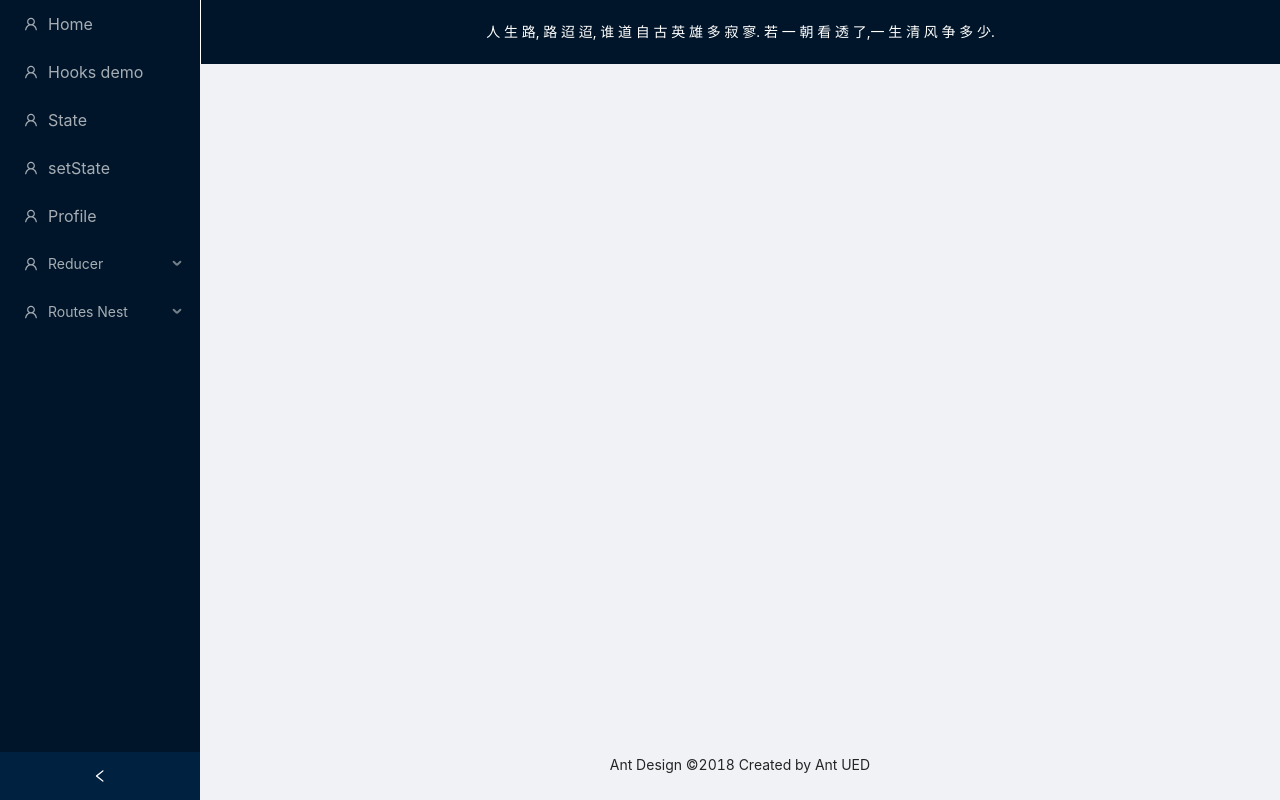
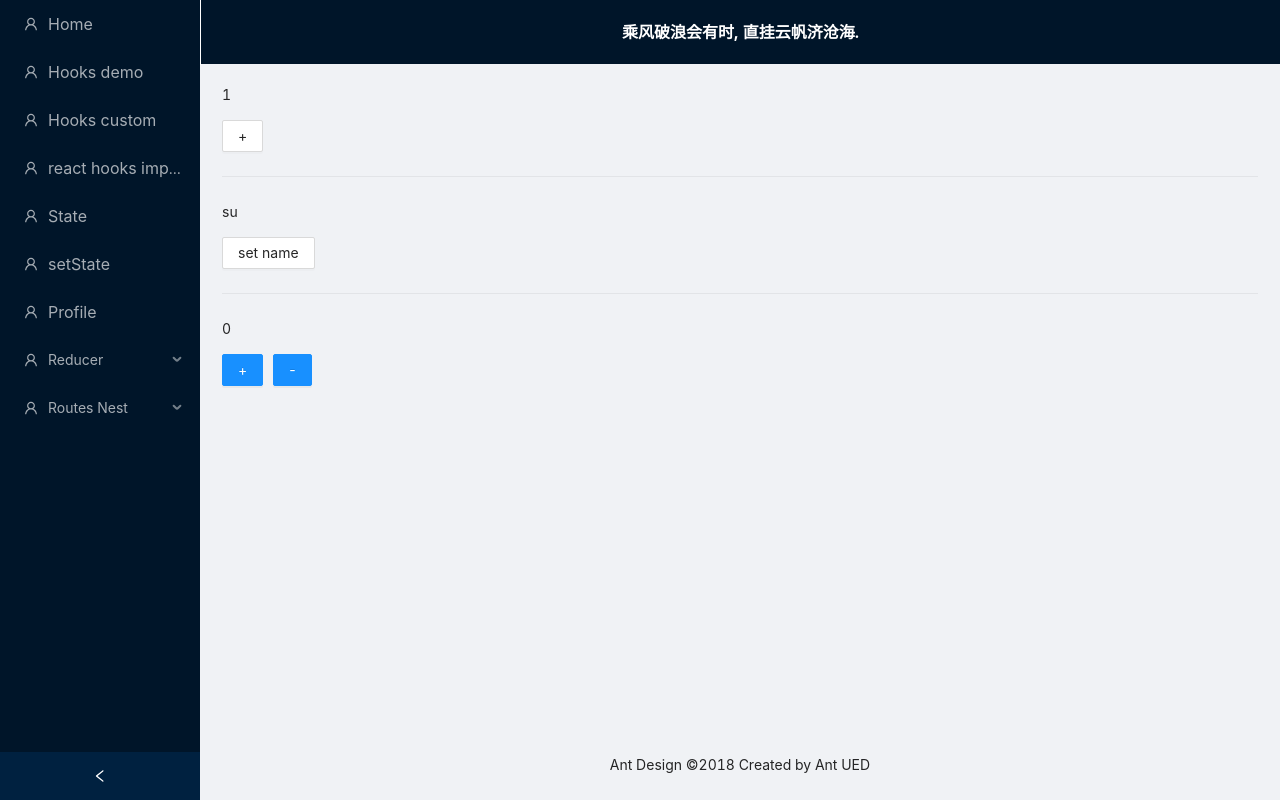
Before and after one commit to leslie1943/react-redux-xiuyan, a React app: page /react-hooks-implement in a window 1280 px wide. Built offline with nearby package versions, Linux system fonts and the light colour scheme.

Commit message:
before formik

```diff
--- a/package.json
+++ b/package.json
@@ -18,6 +18,7 @@
     "@typescript-eslint/eslint-plugin": "^2.10.0",
     "@typescript-eslint/parser": "^2.10.0",
     "antd": "^4.8.2",
+    "axios": "^0.21.0",
     "babel-eslint": "10.1.0",
     "babel-jest": "^24.9.0",
     "babel-loader": "8.1.0",
--- a/src/components/ChildFirst.tsx
+++ b/src/components/ChildFirst.tsx
@@ -1,6 +1,5 @@
 import React, { Component } from 'react'
 import { Button } from 'antd'
-
 interface FirstChildProps {
   title: string
   emitChangeTitle: Function
--- /dev/null
+++ b/src/components/HooksCustomDemo.tsx
@@ -0,0 +1,34 @@
+import React from 'react'
+import { Button, Spin, Divider } from 'antd'
+import { useLoadPost } from '../hooks/post'
+import { useUpdateInput } from '../hooks/input'
+
+export default function HooksCustomDemo(props: any) {
+  console.info(props)
+  // 调用自定义 hook
+  const { post, loading } = useLoadPost()
+  // 多次调用返回不同的对象
+  const usernameInput = useUpdateInput('suzhen')
+  const passworInput = useUpdateInput('1234')
+
+  const submitForm = () => {
+    console.info('usernameInput', usernameInput.value)
+    console.info('passworInput', passworInput.value)
+  }
+  return (
+    <div style={{ margin: 50 }}>
+      <Spin spinning={loading}>
+        <div>{post.title}</div>
+        <div>{post.body}</div>
+      </Spin>
+      <Divider />
+      <div>
+        <form>
+          <input type="text" name="uername" {...usernameInput} />
+          <input type="password" name="password" {...passworInput} />
+          <Button onClick={submitForm}>提交</Button>
+        </form>
+      </div>
+    </div>
+  )
+}
--- /dev/null
+++ b/src/components/HooksFromRuter.tsx
@@ -0,0 +1,30 @@
+import React, { useState } from 'react'
+import {
+  useHistory,
+  useLocation,
+  useRouteMatch,
+  useParams,
+} from 'react-router-dom'
+
+export default function HooksCustomDemo(props: any) {
+  console.info(props)
+  const [routerHooksConfig] = useState({
+    useHistory: useHistory(),
+    useLocation: useLocation(),
+    useRouteMatch: useRouteMatch(),
+    useParams: useParams(),
+  })
+  console.info('useHistory', useHistory())
+  console.info('useLocation', useLocation())
+  console.info('useRouteMatch', useRouteMatch())
+  console.info('useParams', useParams())
+
+  return (
+    <div>
+      <p>useHistory: {JSON.stringify(routerHooksConfig.useHistory)}</p>
+      <p>useLocation: {JSON.stringify(routerHooksConfig.useLocation)}</p>
+      <p>useRouteMatch: {JSON.stringify(routerHooksConfig.useRouteMatch)}</p>
+      <p>useParams: {JSON.stringify(routerHooksConfig.useParams)}</p>
+    </div>
+  )
+}
--- /dev/null
+++ b/src/components/HooksImplement.tsx
@@ -0,0 +1,137 @@
+import { Button, Divider } from 'antd'
+import React from 'react'
+import ReactDOM from 'react-dom'
+
+export default function HooksImplement() {
+  const [count, setCount] = useState(1)
+  const [name, setName] = useState('su')
+
+  const [acculator, dispatch] = useReducer(reducerFn, 0)
+
+  useEffect(() => {
+    console.info('hello useEffect 1')
+  }, [count])
+
+  useEffect(() => {
+    console.info('hello useEffect 2')
+  }, [name])
+
+  return (
+    <div id="hooks-imp" style={{ margin: 20 }}>
+      <p>{count}</p>
+      <Button onClick={() => setCount(count + 1)}>+</Button>
+      <Divider />
+      <p>{name}</p>
+      <Button onClick={() => setName('leslie')}>set name</Button>
+      <Divider />
+      <p>{acculator}</p>
+      <Button type="primary" onClick={() => dispatch({ type: 'increment' })}>
+        +
+      </Button>
+      <Button
+        style={{ marginLeft: 10 }}
+        type="primary"
+        onClick={() => dispatch({ type: 'decrement' })}
+      >
+        -
+      </Button>
+    </div>
+  )
+}
+
+// ----------------------------- 自定义实现 useState -----------------------------
+let state: Array<any> = []
+let setters: Array<any> = []
+let stateIndex = 0
+
+// 创建对应的 setXXX 函数: 闭包的形式
+function createSetter(index: number) {
+  return function (newState: any) {
+    state[index] = newState // index 闭包
+    render()
+  }
+}
+
+// main entry
+function useState(initialState: any) {
+  // 初始值: 重新渲染时保持值
+  state[stateIndex] = state[stateIndex] ? state[stateIndex] : initialState
+
+  // 添加对应的处理函数
+  setters.push(createSetter(stateIndex))
+  let value = state[stateIndex] // 当前状态值
+  let setter = setters[stateIndex] // 处理当前值的方法
+  stateIndex++
+  // 成对返回
+  return [value, setter]
+}
+
+// 重新渲染时归0
+function render() {
+  stateIndex = 0
+  effectIndex = 0
+  ReactDOM.render(<HooksImplement />, document.getElementById('hooks-imp'))
+}
+
+// ----------------------------- 自定义实现 useEffect -----------------------------
+let prevDepsAry: any[] = [] // [[count],[name]]
+let effectIndex = 0 // 每次重新渲染的时候重置为0, 所以下次对比的
+function useEffect(callback: Function, depsAry?: Array<any>) {
+  // 判断callback是不是函数.
+  if (Object.prototype.toString.call(callback) !== '[object Function]')
+    throw new Error('useEffect 的第一个给参数必须是一个函数')
+
+  // 判断 depsAry 有没有传递
+  if (typeof depsAry === 'undefined') {
+    // 直接调用callback
+    callback()
+  } else {
+    // 判断depsAry是不是数组
+    if (Object.prototype.toString.call(depsAry) !== '[object Array]')
+      throw new Error('useEffect 的第二个给参数必须是一个数组')
+
+    // 获取上一次的状态值
+    let prevDeps = prevDepsAry[effectIndex]
+
+    // 将当前的依赖值和上一次的依赖值做对比, 如果有变化,调用callback
+    // prevDeps 的格式 [[1],['su']]  或者 [[2],['su']] 或者 [[1],['leslie']]
+    // depsAry 的格式 [1] 或者 ['su']
+    let haschanged = prevDeps
+      ? depsAry.every((dep, index) => dep === prevDeps[index]) === false
+      : true
+
+    // 判断值是否有变化.
+    if (haschanged) {
+      callback()
+    }
+    // 同步依赖值
+    prevDepsAry[effectIndex] = depsAry // 存储二维数组
+    effectIndex++
+  }
+}
+
+// ----------------------------- 自定义实现 useReducer -----------------------------
+function useReducer(reducer: Function, initState: any) {
+  // 使用 useState 获取 状态和设置状态的方法
+  const [state, setState] = useState(initState)
+  // 定义 dispatch,
+  function dispatch(action: any) {
+    const newState = reducer(state, action)
+    setState(newState)
+  }
+  // 公布出来 state 和 dispatch
+  // 通过执行 dispatch 触发 action, 进而执行 reducer 函数
+  return [state, dispatch]
+}
+
+// reducer 函数
+function reducerFn(state: any, action: any) {
+  switch (action.type) {
+    case 'increment':
+      return state + 1
+    case 'decrement':
+      return state - 1
+    default:
+      return state
+  }
+}
--- a/src/components/HooksUseRef.tsx
+++ b/src/components/HooksUseRef.tsx
@@ -1,7 +1,11 @@
+import { Spin } from 'antd'
 import React, { useRef } from 'react'
+import { useLoadPost } from '../hooks/post'
 
 export default function HooksUseRef() {
   const username = useRef()
+  // 调用自定义 hook
+  const { post, loading } = useLoadPost()
 
   function handler() {
     console.info('username', username)
@@ -10,7 +14,16 @@ export default function HooksUseRef() {
 
   return (
     <div>
-      <input ref={username as any} onChange={handler} />
+      <div>
+        <input ref={username as any} onChange={handler} />
+      </div>
+      <p>测试自定义Hook在这个组件的使用</p>
+      <div>
+        <Spin spinning={loading}>
+          <div>{post.title}</div>
+          <div>{post.body}</div>
+        </Spin>
+      </div>
     </div>
   )
 }
--- /dev/null
+++ b/src/components/HooksUseRefDemo.tsx
@@ -0,0 +1,28 @@
+import React, { useRef, useState, useEffect } from 'react'
+import { Button } from 'antd'
+
+export default function HooksUseRefDemo() {
+  const [count, setCount] = useState(0)
+
+  let timerId = useRef<any>()
+
+  useEffect(() => {
+    timerId.current = setInterval(() => {
+      setCount((count) => count + 1)
+    }, 1000)
+  }, [])
+
+  const stopCount = () => {
+    clearInterval(timerId.current)
+  }
+  return (
+    <div>
+      <p>
+        <span>{count}</span>
+      </p>
+      <p>
+        <Button onClick={stopCount}>Stop</Button>
+      </p>
+    </div>
+  )
+}
--- /dev/null
+++ b/src/hooks/input.ts
@@ -0,0 +1,6 @@
+import { useState } from 'react'
+
+export function useUpdateInput(initialValue: string | number | undefined) {
+  const [value, setValue] = useState(initialValue)
+  return { value, onChange: (event: any) => setValue(event.target.value) }
+}
--- /dev/null
+++ b/src/hooks/post.ts
@@ -0,0 +1,21 @@
+import { useState, useEffect } from 'react'
+import axios from 'axios'
+interface PostProps {
+  title: string
+  body: string
+}
+
+// 自定义Hook
+export function useLoadPost() {
+  const [post, setPost] = useState<PostProps>({ title: '', body: '' })
+  const [loading, setLoading] = useState(false)
+  useEffect(() => {
+    setLoading(true)
+    axios.get('https://jsonplaceholder.typicode.com/posts/1').then((res) => {
+      setPost(res.data)
+      setLoading(false)
+    })
+  }, [])
+  // 可以返回任意类型的数据,前提是要支持所有调用自定义hook的组件
+  return { post, setPost, loading, setLoading }
+}
--- a/src/layout/components/AppHeader.tsx
+++ b/src/layout/components/AppHeader.tsx
@@ -16,10 +16,11 @@ export default function AppHeader() {
         <span
           style={{
             color: 'white',
+            fontSize: 16,
+            fontWeight: 'bold',
           }}
         >
-          人 生 路, 路 迢 迢, 谁 道 自 古 英 雄 多 寂 寥. 若 一 朝 看 透 了,一
-          生 清 风 争 多 少.
+          乘风破浪会有时, 直挂云帆济沧海.
         </span>
       </div>
     </Header>
--- a/src/pages/Hooks/index.tsx
+++ b/src/pages/Hooks/index.tsx
@@ -13,6 +13,8 @@ import HooksUseMemo from '../../components/HooksUseMemo'
 import HooksMemo from '../../components/HooksMemo'
 import HooksUseCallback from '../../components/HooksUseCallback'
 import HooksUseRef from '../../components/HooksUseRef'
+import HooksUseRefDemo from '../../components/HooksUseRefDemo'
+import HooksFromRuter from '../../components/HooksFromRuter'
 
 const { Panel } = Collapse
 
@@ -56,6 +58,12 @@ class HooksDemo extends Component {
         <Panel header="12:useRef" key="12">
           <HooksUseRef />
         </Panel>
+        <Panel header="13:useRef demo" key="13">
+          <HooksUseRefDemo />
+        </Panel>
+        <Panel header="14:router hooks" key="14">
+          <HooksFromRuter />
+        </Panel>
       </Collapse>
     )
   }
--- a/src/routes/index.ts
+++ b/src/routes/index.ts
@@ -16,6 +16,8 @@ import ReduxCount from '../pages/ReduxCount/index'
 import { RouteProps } from 'react-router-dom'
 import WillMatch from 'src/pages/RoutesDemo/WillMatch'
 import ReduxModal from '../components/ReduxModal'
+import HooksCustom from '../components/HooksCustomDemo'
+import HooksImplement from '../components/HooksImplement'
 
 interface RouteConfigState extends RouteProps {
   name?: string
@@ -25,6 +27,7 @@ interface RouteConfigState extends RouteProps {
   isExact?: boolean
 }
 
+// 存储所有的路由规则
 const routes: Array<RouteConfigState> = [
   {
     path: '/',
@@ -38,6 +41,20 @@ const routes: Array<RouteConfigState> = [
     path: '/hooks',
     component: Hooks,
     name: 'Hooks demo',
+    hide: false,
+    isExact: true,
+  },
+  {
+    path: '/hooks-custom',
+    component: HooksCustom,
+    name: 'Hooks custom',
+    hide: false,
+    isExact: true,
+  },
+  {
+    path: '/react-hooks-implement',
+    component: HooksImplement,
+    name: 'react hooks implement',
     hide: false,
     isExact: true,
   },
```
Also changed, not shown: 1 other file (tests, documents, lock files or other folders).
